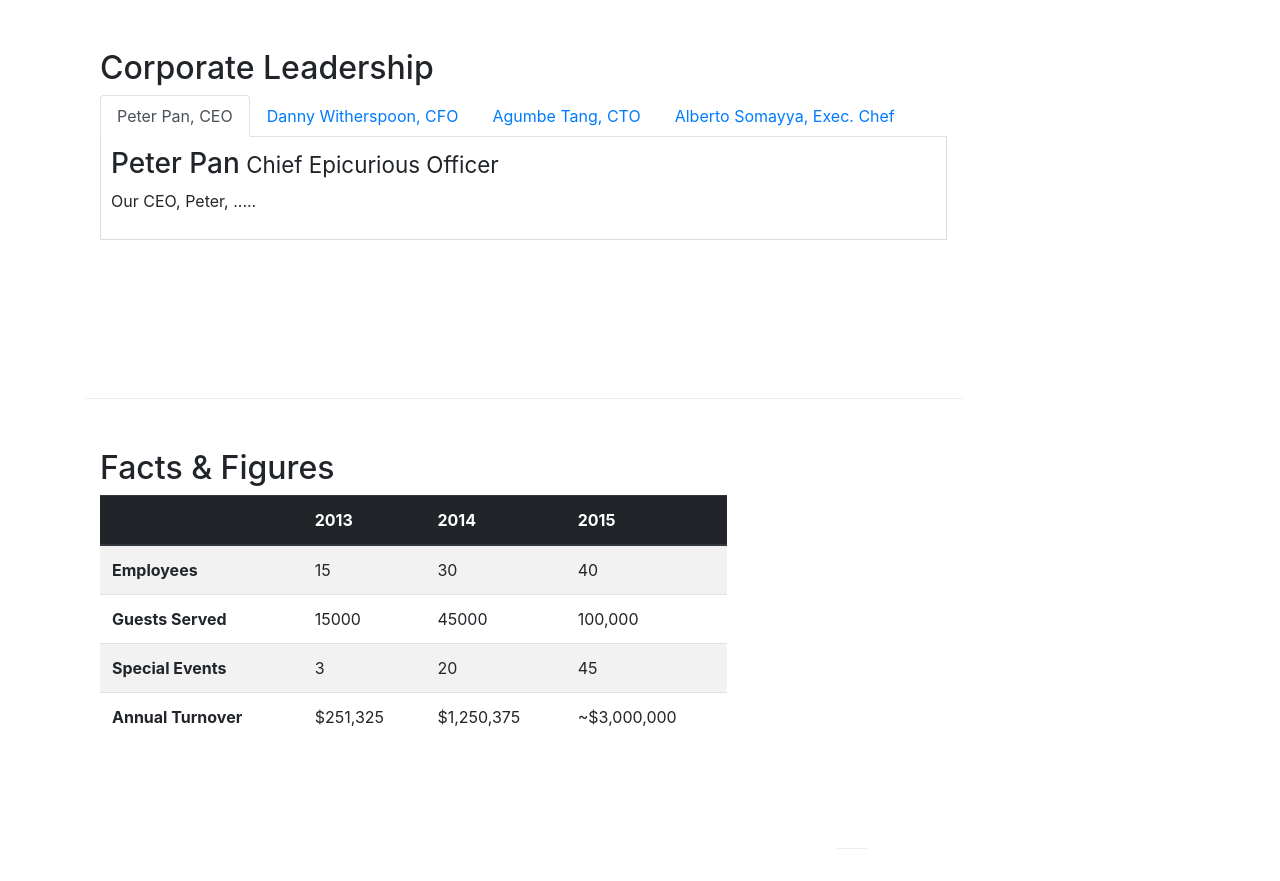
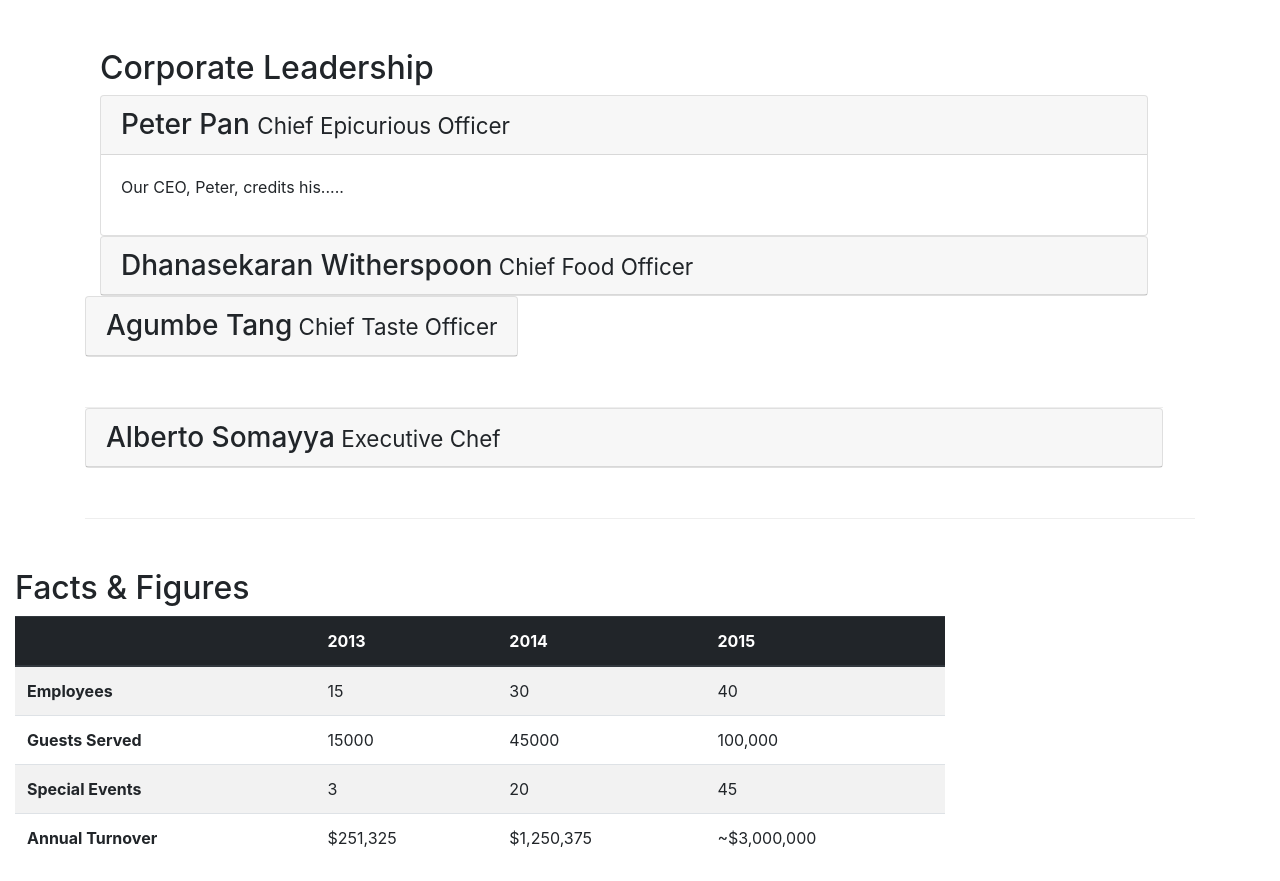
Before and after one commit to RabiunC/Initial-Setup, a website: page aboutus.html in a window 1280 px wide. Shown: the part 1007-1888 px from the top of the page. Drawn offline with nearby package versions, Linux system fonts and the light colour scheme.

Commit message:
Accordian

```diff
--- a/aboutus.html
+++ b/aboutus.html
@@ -100,46 +100,70 @@
                                     <div class="col-12">
                                         <h2>Corporate Leadership</h2>
 
-                                        <ul class="nav nav-tabs">
-                                            <li class="nav-item">
-                                                <a class="nav-link active" href="#peter" role="tab"
-                                                      data-toggle="tab">Peter Pan, CEO</a>
-                                            </li>
-                                            <li class="nav-item">
-                                                <a class="nav-link" href="#danny" role="tab"
-                                                      data-toggle="tab">Danny Witherspoon, CFO</a>
-                                            </li>
-                                            <li class="nav-item">
-                                                    <a class="nav-link" href="#agumbe" role="tab"
-                                                          data-toggle="tab">Agumbe Tang, CTO</a>
-                                            </li>
-                                            <li class="nav-item">
-                                                    <a class="nav-link" href="#alberto" role="tab"
-                                                          data-toggle="tab">Alberto Somayya, Exec. Chef</a>
-                                            </li>
-                                        </ul>
-
-                                        <div class="tab-content">
-                                            <div role="tabpanel" class="tab-pane fade show active" id="peter">
-                                                 <h3>Peter Pan<small> Chief Epicurious Officer</small></h3>
-                                                 <p class="d-none d-sm-block">Our CEO, Peter, .....</p>
+                                        <div id= "accordion">
+                                            <div class="card">
+                                                <div class="card-header" role="tab" id="peterhead">
+                                                      <h3 class="mb-0">
+                                                          <a data-toggle="collapse" data-target="#peter">
+                                                              Peter Pan <small> Chief Epicurious Officer</small>
+                                                          </a>
+                                                      </h3>
+                                                </div>
+                                                <div class="collapse show" id="peter" data-parent="#accordion">
+                                                    <div class="card-body">
+                                                    <p class="d-none d-sm-block">Our CEO, Peter, credits his.....</p>
+                                                    </div>
+                                                  </div>
+                                                </div>
                                             </div>
 
-                                            <div role="tabpanel" class="tab-pane fade" id="danny">
-                                                 <h3>Dhanasekaran Witherspoon<small> Chief Food Officer</small></h3>
-                                                 <p class="d-none d-sm-block">Our CFO, Danny, .....</p>
+                                            <div class="card">
+                                                    <div class="card-header" role="tab" id="dannyhead">
+                                                          <h3 class="mb-0">
+                                                              <a data-toggle="collapse" data-target="#danny">
+                                                                 Dhanasekaran Witherspoon<small> Chief Food Officer</small>
+                                                              </a>
+                                                          </h3>
+                                                    </div>
+                                                    <div class="collapse" id="danny" data-parent="#accordion">
+                                                        <div class="card-body">
+                                                         <p class="d-none d-sm-block">Our CFO, Danny, ...</p>
+                                                        </div>
+                                                      </div>
+                                                    </div>
                                             </div>
 
-                                            <div role="tabpanel" class="tab-pane fade" id="agumbe">
-                                                    <h3>Agumbe Tang<small> Chief Taste Officer</small></h3>
-                                                    <p class="d-none d-sm-block">Blessed with.....</p>
+                                            <div class="card">
+                                                    <div class="card-header" role="tab" id="agumbehead">
+                                                          <h3 class="mb-0">
+                                                              <a data-toggle="collapse" data-target="#agumbe">
+                                                                 Agumbe Tang<small> Chief Taste Officer</small>
+                                                              </a>
+                                                          </h3>
+                                                    </div>
+                                                    <div class="collapse" id="agumbe" data-parent="#accordion">
+                                                        <div class="card-body">
+                                                         <p class="d-none d-sm-block">Blessed with ...</p>
+                                                        </div>
+                                                      </div>
+                                                    </div>
                                             </div>
 
-                                            <div role="tabpanel" class="tab-pane fade" id="alberto">
-                                                    <h3>Alberto Somayya<small> Executive Chef</small></h3>
-                                                    <p class="d-none d-sm-block">Award winning the.....</p>
+                                            <div class="card">
+                                                    <div class="card-header" role="tab" id="albertohead">
+                                                          <h3 class="mb-0">
+                                                              <a data-toggle="collapse" data-target="#alberto">
+                                                                Alberto Somayya<small> Executive Chef</small>
+                                                              </a>
+                                                          </h3>
+                                                    </div>
+                                                    <div class="collapse" id="alberto" data-parent="#accordion">
+                                                        <div class="card-body">
+                                                         <p class="d-none d-sm-block">Award winning the...</p>
+                                                        </div>
+                                                    </div>
+                                                </div>
                                             </div>
-
                                         </div>
 
                                     </div>
```
